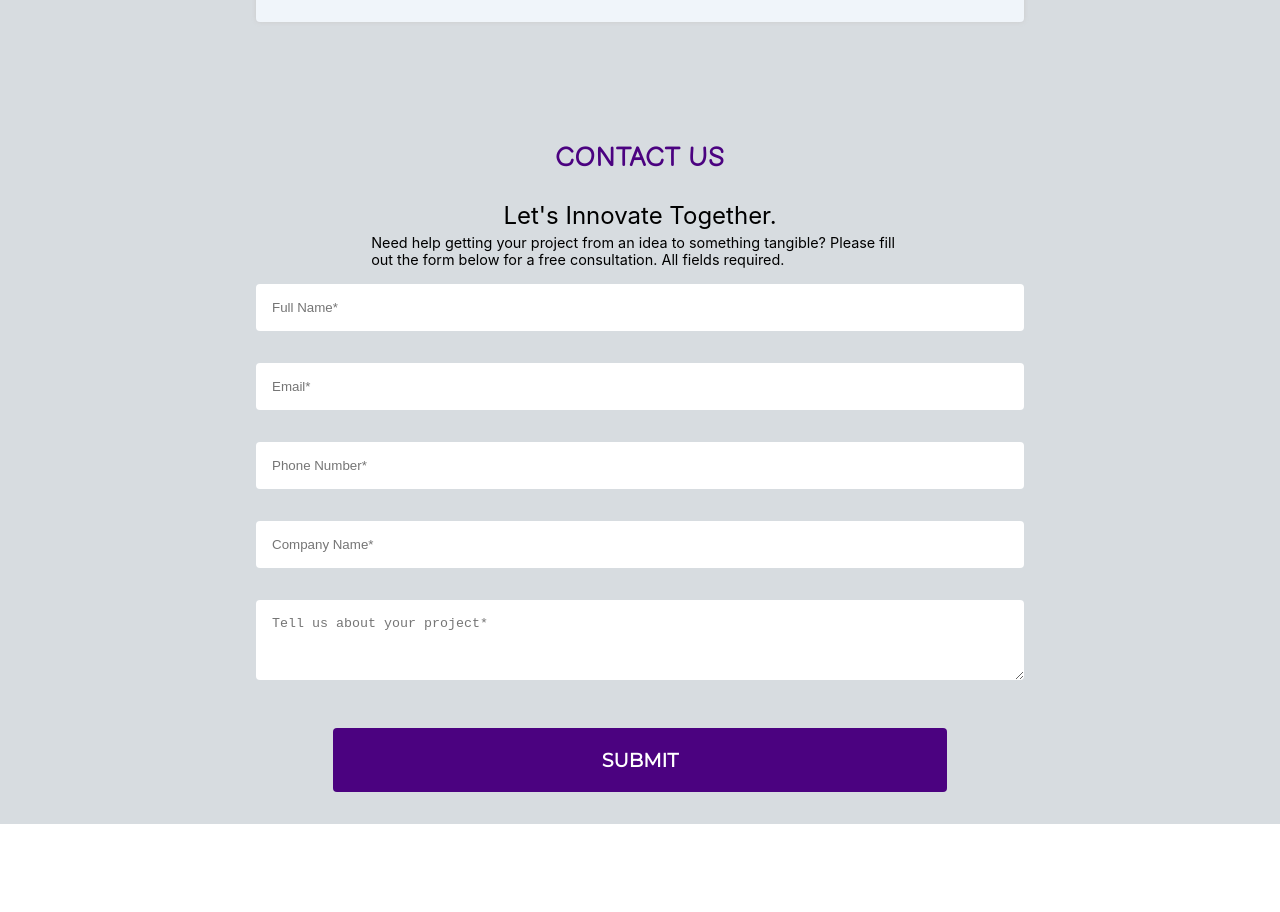
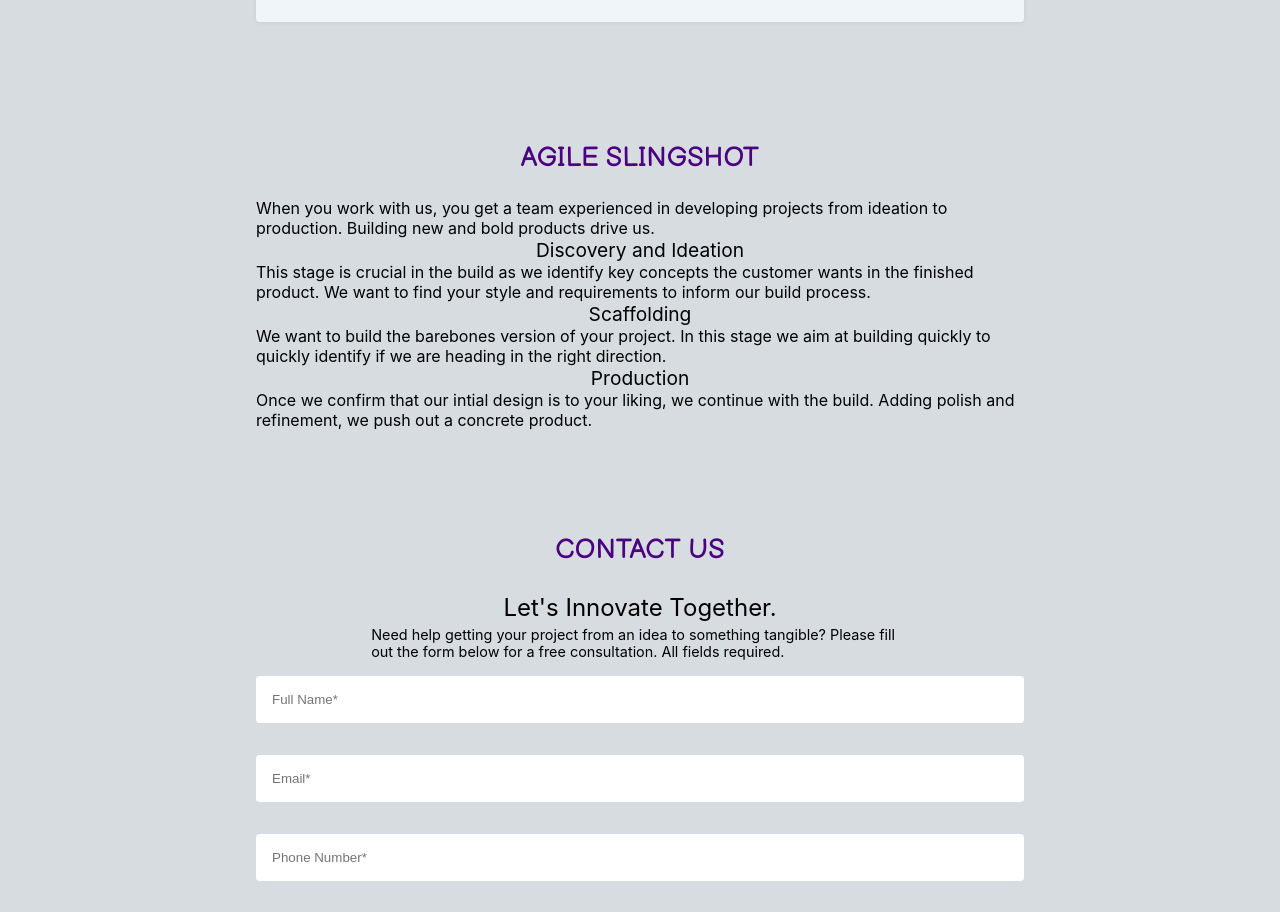
Before and after one commit to AmbushProtected/AmbushProtected.github.io, a React (Create React App) app: page / in a window 1280 px wide. Shown: the part 1456-2368 px from the top of the page. Before the commit the page ends 2280 px from the top, so only its background shows below. Built offline with nearby package versions, Linux system fonts and the light colour scheme.

Commit message:
add agile slingshot section to app

```diff
--- /dev/null
+++ b/src/AgileSlingshot.css
@@ -0,0 +1,19 @@
+.agile-container {
+  display: flex;
+  flex-direction: column;
+  align-items: center;
+  margin-bottom: 5rem;
+}
+
+.agile-overview {
+}
+
+.agile-box {
+  display: flex;
+  flex-direction: column;
+  align-items: center;
+}
+
+.agile-box-header {
+  font-size: 1.2rem;
+}
--- /dev/null
+++ b/src/AgileSlingshot.js
@@ -0,0 +1,40 @@
+import React from 'react';
+import './AgileSlingshot.css';
+
+const AgileSlingshot = () => {
+  return (
+    <div className="agile-container">
+      <div className="section-header">Agile Slingshot</div>
+      <div className="agile-overview">
+        When you work with us, you get a team experienced in developing projects
+        from ideation to production. Building new and bold products drive us.
+      </div>
+      <div className="agile-box">
+        <div className="agile-box-header">Discovery and Ideation</div>
+        <div className="agile-box-copy">
+          This stage is crucial in the build as we identify key concepts the
+          customer wants in the finished product. We want to find your style and
+          requirements to inform our build process.
+        </div>
+      </div>
+      <div className="agile-box">
+        <div className="agile-box-header">Scaffolding</div>
+        <div className="agile-box-copy">
+          We want to build the barebones version of your project. In this stage
+          we aim at building quickly to quickly identify if we are heading in
+          the right direction.
+        </div>
+      </div>
+      <div className="agile-box">
+        <div className="agile-box-header">Production</div>
+        <div className="agile-box-copy">
+          Once we confirm that our intial design is to your liking, we continue
+          with the build. Adding polish and refinement, we push out a concrete
+          product.
+        </div>
+      </div>
+    </div>
+  );
+};
+
+export default AgileSlingshot;
--- a/src/App.js
+++ b/src/App.js
@@ -4,6 +4,7 @@ import ContactForm from './ContactForm';
 import Navbar from './Navbar.js';
 import Platforms from './Platforms.js';
 import Scrollink from './ScrollLink.js';
+import AgileSlingshot from './AgileSlingshot.js';
 
 function App() {
   return (
@@ -19,6 +20,7 @@ function App() {
           </Scrollink>
         </div>
         <Platforms />
+        <AgileSlingshot />
         <ContactForm />
       </div>
     </div>
```
